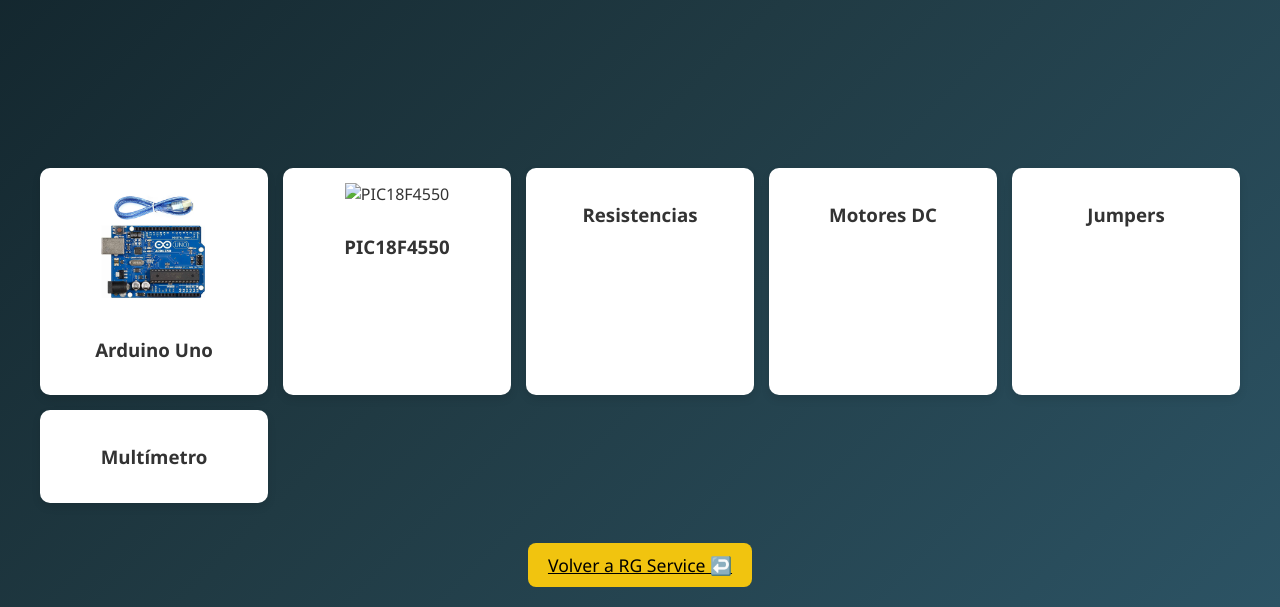
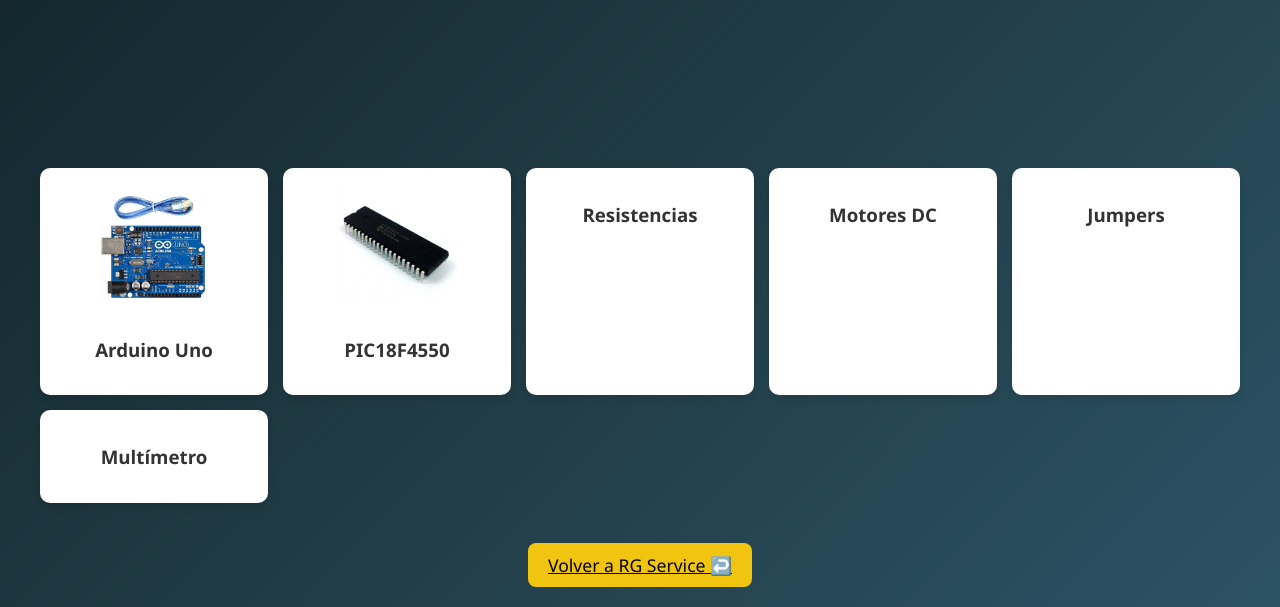
Before and after one commit to RICHARD15410/Mi-tienda, a plain HTML site: page principal/seccion_electronica/componentes.html in a window 1280 px wide. Shown: the part 312-919 px from the top of the page. Drawn offline with Linux system fonts and the light colour scheme.

Commit message:
Update componentes.html

```diff
--- a/principal/seccion_electronica/componentes.html
+++ b/principal/seccion_electronica/componentes.html
@@ -18,7 +18,7 @@
   <h3>Arduino Uno</h3>
 </div>
     <div class="card" onclick="location.href='pic18f4550.html'">
-<img src="../../Imagen/pic18f4550.png" alt="PIC18F4550" style="width:100%; height:120px; object-fit:contain; margin-bottom:10px;">
+<img src="../../Imagen/pic18f4550.jpg" alt="PIC18F4550" style="width:100%; height:120px; object-fit:contain; margin-bottom:10px;">
       <h3>PIC18F4550</h3>
     </div>
     <div class="card" onclick="location.href='resistencias.html'">
```
